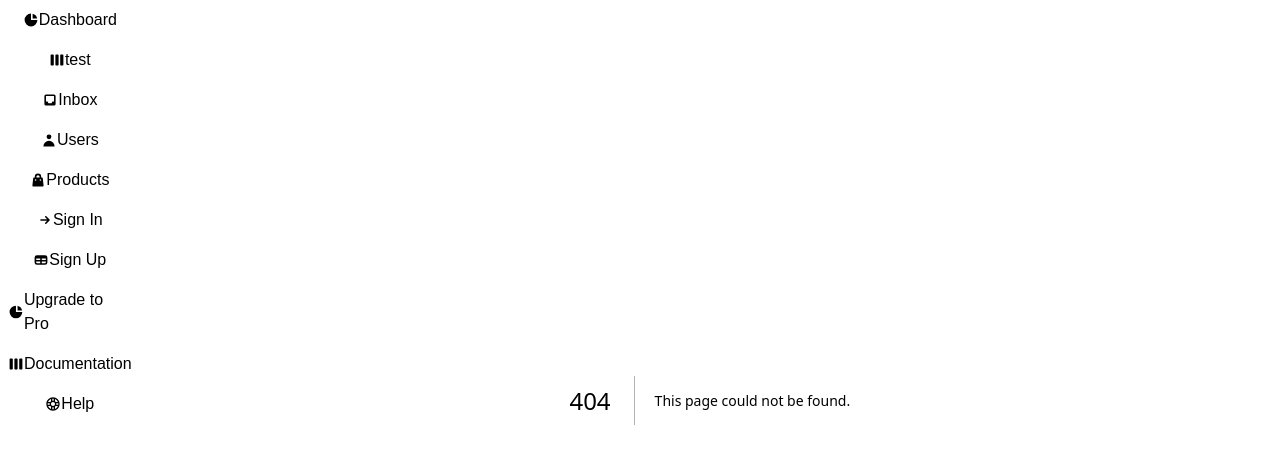
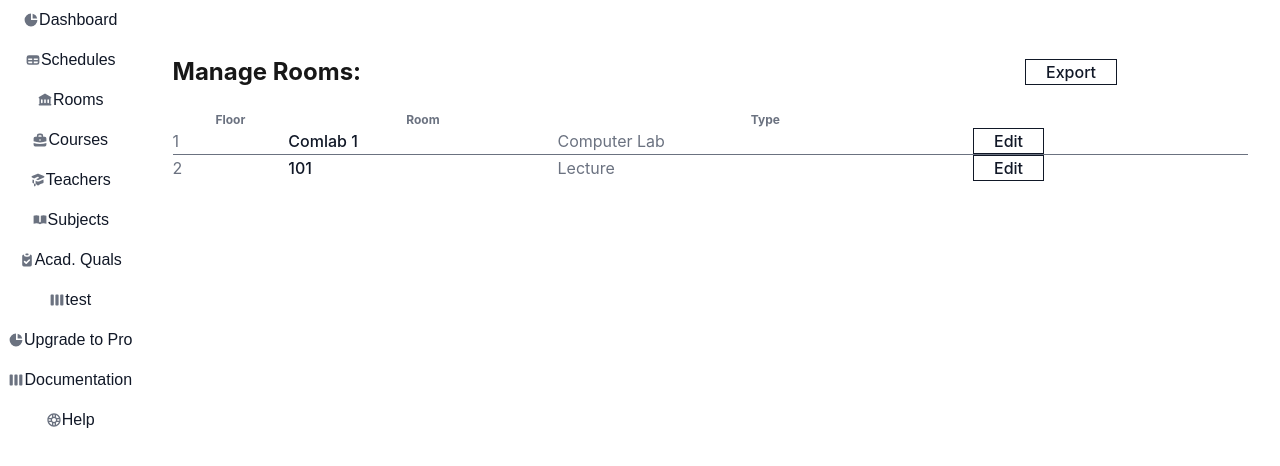
Before and after one commit to KANAlV/acehub, a Next.js app: page /rooms in a window 1280 px wide. Before the commit this address had no page. Shown: the top 466 px of the page. Built offline with nearby package versions, Linux system fonts and the light colour scheme.

Commit message:
feat: started rooms management page
Signed-off-by: KANAlV <editicroyedics@gmail.com>

```diff
--- /dev/null
+++ b/app/rooms/page.tsx
@@ -0,0 +1,163 @@
+"use client"
+import {
+    Button,
+    Modal,
+    ModalBody,
+    ModalFooter,
+    ModalHeader,
+    Table,
+    TableBody, TableCell, TableHead,
+    TableHeadCell,
+    TableRow,
+    Label,
+    TextInput, Dropdown, DropdownItem, Select
+} from "flowbite-react";
+import {useState} from "react";
+import {HiOutlineExclamationCircle} from "react-icons/hi";
+import {FaSave} from "react-icons/fa";
+
+export default function RoomManager() {
+    const [openModal, setOpenModal] = useState(false);
+    const [openWarningModal, setOpenWarningModal] = useState(false);
+    const [selectedRoom, setSelectedRoom] = useState(null); // Track the room being edited
+    const [warningType, setWarningType] = useState(null); // Track What warning will show
+
+    // Test Data
+    const [rooms, setRooms] = useState([
+        { id: 1, floor: 1, room_name: 'Comlab 1', type: 'Computer Lab' },
+        { id: 2, floor: 2, room_name: '101', type: 'Lecture' }
+    ]);
+    // /Test Data
+
+    const RoomTableRow = ({ room }) => {
+        return (
+            <TableRow className="bg-white dark:border-gray-700 dark:bg-gray-800">
+                <TableCell>{room.floor}</TableCell>
+                <TableCell className="whitespace-nowrap font-medium text-gray-900 dark:text-white">
+                    {room.room_name}
+                </TableCell>
+                <TableCell>{room.type}</TableCell>
+                <TableCell>
+                    <Button color="alternative" onClick={() => editModal(room.id)}>
+                        Edit
+                    </Button>
+                </TableCell>
+            </TableRow>
+        );
+    };
+
+    function editModal(id: number) {
+        setOpenModal(true);
+        setSelectedRoom(id);
+    }
+
+    function showWarning(color: string) {
+        setWarningType(color);
+        setOpenWarningModal(true);
+    }
+
+    return (
+        <div className="p-8 font-sans">
+            <div className={"flex items-center justify-between"}>
+                <h1 className={"my-6 font-bold text-2xl"}>Manage Rooms:</h1>
+                <div className={"flex space-x-3"}>
+                    <Button color={"alternative"}>Export</Button>
+                    <Button>Add Room</Button>
+                </div>
+            </div>
+
+            <Table hoverable>
+                <TableHead>
+                    <TableRow>
+                        <TableHeadCell>Floor</TableHeadCell>
+                        <TableHeadCell>Room</TableHeadCell>
+                        <TableHeadCell>Type</TableHeadCell>
+                        <TableHeadCell>
+                            <span className="sr-only">Edit</span>
+                        </TableHeadCell>
+                    </TableRow>
+                </TableHead>
+                <TableBody className="divide-y">
+                    {rooms.map((room) => (
+                        <RoomTableRow key={room.id} room={room} />
+                    ))}
+                </TableBody>
+            </Table>
+
+        {/*  Modals  */}
+            {/*  Edit Modal  */}
+            <Modal size={"sm"} show={openModal} onClose={() => setOpenModal(false)}>
+                <ModalHeader>Editing Room: {rooms[selectedRoom]?.room_name}</ModalHeader>
+                <ModalBody>
+                    <div className="grid grid-cols-3 gap-4 space-y-6">
+                        <div>
+                            <div className="mb-2 block">
+                                <Label htmlFor="floor">Floor</Label>
+                            </div>
+                            <TextInput id="floor" type="number" placeholder="1" required />
+                        </div>
+                        <div className={"col-span-2"}>
+                            <div className="mb-2 block">
+                                <Label htmlFor="roomName">Room Name</Label>
+                            </div>
+                            <TextInput id="roomName" type="email" placeholder="101" required />
+                        </div>
+                        <div className={"col-span-2"}>
+                            <div className="mb-2 block">
+                                <Label htmlFor="roomType">Room Type</Label>
+                            </div>
+                            <Select id="roomType">
+                                <option>Lecture</option>
+                                <option>Lab</option>
+                                <option>Gym</option>
+                                <option>Other</option>
+                            </Select>
+                        </div>
+                    </div>
+                </ModalBody>
+                <ModalFooter className={"justify-end"}>
+                    <Button color="alternative" onClick={() => showWarning("red")}>
+                        Discard
+                    </Button>
+                    <Button onClick={() => showWarning("default")}>Save</Button>
+                </ModalFooter>
+            </Modal>
+
+            {/*  Warning Modal  */}
+            <Modal show={openWarningModal} size="md" onClose={() => setOpenWarningModal(false)} popup>
+                <ModalHeader />
+                <ModalBody>
+                    <div className="text-center">
+                        {warningType=="red"?(<>
+                            <HiOutlineExclamationCircle className="mx-auto mb-4 h-14 w-14 text-gray-400 dark:text-gray-200" />
+                            <h3 className="mb-5 text-lg font-normal text-gray-500 dark:text-gray-400">
+                                Are you sure you want to discard all changes?
+                            </h3>
+                            <div className="flex justify-center gap-4">
+                                <Button color="alternative" onClick={() => setOpenWarningModal(false)}>
+                                    No, cancel
+                                </Button>
+                                <Button color="red" onClick={() => setOpenWarningModal(false)}>
+                                    Yes, I'm sure
+                                </Button>
+                            </div>
+                            </>):(<>
+                            <FaSave className="mx-auto mb-4 h-14 w-14 text-gray-400 dark:text-gray-200" />
+                            <h3 className="mb-5 text-lg font-normal text-gray-500 dark:text-gray-400">
+                                Save all changes?
+                            </h3>
+                            <div className="flex justify-center gap-4">
+                                <Button color="alternative" onClick={() => setOpenWarningModal(false)}>
+                                    No, cancel
+                                </Button>
+                                <Button color="default" onClick={() => setOpenWarningModal(false)}>
+                                    Yes, I'm sure
+                                </Button>
+                            </div>
+                        </>)}
+                    </div>
+                </ModalBody>
+            </Modal>
+        </div>
+    );
+}
--- a/components/SidebarComponent.tsx
+++ b/components/SidebarComponent.tsx
@@ -2,7 +2,7 @@
 
 import { Sidebar, SidebarItem, SidebarItemGroup, SidebarItems } from "flowbite-react";
 import { BiBuoy } from "react-icons/bi";
-import { HiArrowSmRight, HiChartPie, HiInbox, HiShoppingBag, HiTable, HiUser, HiViewBoards } from "react-icons/hi";
+import { HiLibrary, HiChartPie, HiBookOpen, HiClipboardCheck, HiTable, HiAcademicCap, HiViewBoards, HiBriefcase } from "react-icons/hi";
 import Link from "next/link";
 
 export function SidebarComponent() {
@@ -13,23 +13,26 @@ export function SidebarComponent() {
                     <SidebarItem as={Link} href="/" icon={HiChartPie}>
                         Dashboard
                     </SidebarItem>
+                    <SidebarItem as={Link} href="#" icon={HiTable}>
+                        Schedules
+                    </SidebarItem>
+                    <SidebarItem as={Link} href="/rooms" icon={HiLibrary}>
+                        Rooms
+                    </SidebarItem>
+                    <SidebarItem as={Link} href="#" icon={HiBriefcase}>
+                        Courses
+                    </SidebarItem>
+                    <SidebarItem as={Link} href="#" icon={HiAcademicCap}>
+                        Teachers
+                    </SidebarItem>
+                    <SidebarItem as={Link} href="#" icon={HiBookOpen}>
+                        Subjects
+                    </SidebarItem>
+                    <SidebarItem as={Link} href="#" icon={HiClipboardCheck}>
+                        Acad. Quals
+                    </SidebarItem>
                     <SidebarItem as={Link} href="/testFunction" icon={HiViewBoards}>
                         test
-                    </SidebarItem>
-                    <SidebarItem as={Link} href="#" icon={HiInbox}>
-                        Inbox
-                    </SidebarItem>
-                    <SidebarItem as={Link} href="#" icon={HiUser}>
-                        Users
-                    </SidebarItem>
-                    <SidebarItem as={Link} href="#" icon={HiShoppingBag}>
-                        Products
-                    </SidebarItem>
-                    <SidebarItem as={Link} href="#" icon={HiArrowSmRight}>
-                        Sign In
-                    </SidebarItem>
-                    <SidebarItem as={Link} href="#" icon={HiTable}>
-                        Sign Up
                     </SidebarItem>
                 </SidebarItemGroup>
                 <SidebarItemGroup>
--- /dev/null
+++ b/lib/db.ts
@@ -0,0 +1,6 @@
+import postgres from 'postgres'
+
+const connectionString = process.env.DATABASE_URL
+const sql = postgres(connectionString)
+
+export default sql
--- a/package.json
+++ b/package.json
@@ -13,6 +13,7 @@
     "flowbite": "^4.0.1",
     "flowbite-react": "^0.12.17",
     "next": "16.1.6",
+    "postgres": "^3.4.8",
     "react": "19.2.3",
     "react-dom": "19.2.3",
     "react-icons": "^5.6.0"
```
Also changed, not shown: services/userService.ts (added, +17 -0 lines), 2 other files (tests, documents, lock files or other folders).
